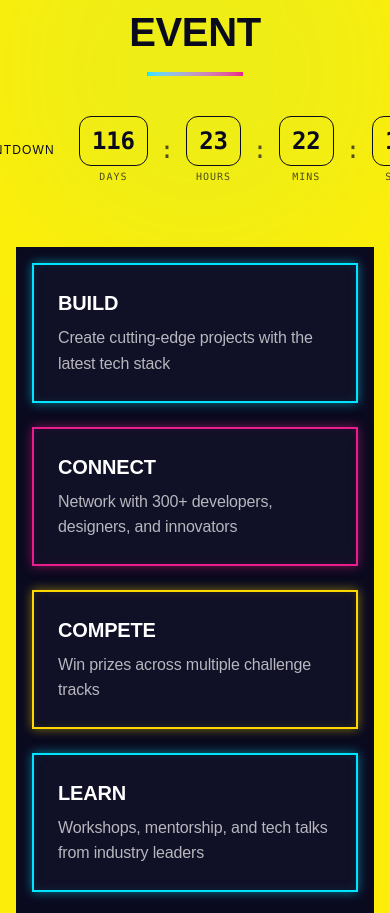
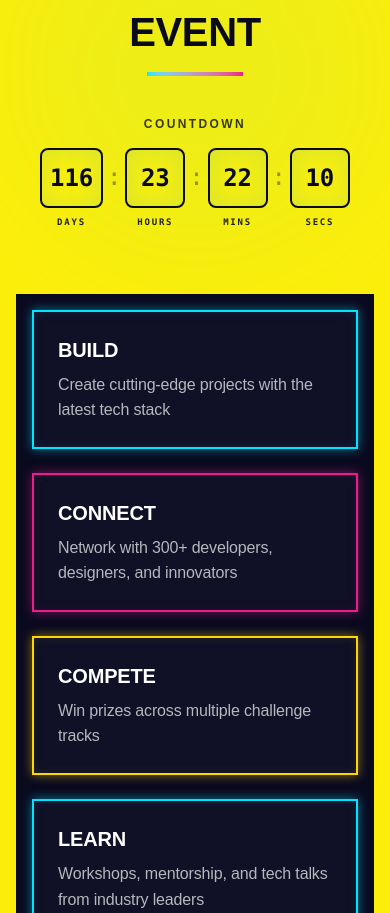
Before and after one commit to HCC-Computer-Science-Association/hackhcc-frontend, a Next.js app: page / in a window 390 px wide. Shown: the part 988-1901 px from the top of the page. Built offline with nearby package versions, Linux system fonts and the light colour scheme; a web font is replaced by a local one.

Commit message:
Updated countdown to be bigger on desktop and work on mobile.

```diff
--- a/components/About.tsx
+++ b/components/About.tsx
@@ -51,17 +51,17 @@ export function About() {
           </h2>
           <div className="w-24 h-1 bg-gradient-to-r from-cyber-cyan to-cyber-magenta mx-auto"></div>
           {/* Countdown */}
-          <div className="mt-10 flex items-center gap-6 justify-center">
-            <div className="text-xs uppercase tracking-widest text-dark-navy font-medium">
+          <div className="mt-10 flex flex-col md:flex-row items-center gap-4 md:gap-8 justify-center">
+            <div className="text-xs sm:text-sm uppercase tracking-[0.2em] text-dark-navy font-bold opacity-80">
               Countdown
             </div>
-            <div className="flex items-center gap-3 text-2xl font-mono text-dark-navy">
+            <div className="flex items-center gap-1 sm:gap-4 lg:gap-6 font-mono text-dark-navy">
               <TimeBox label="days" value={d} />
-              <span className="text-dark-navy/70">:</span>
+              <span className="text-dark-navy/40 text-2xl sm:text-5xl lg:text-7xl mb-6 sm:mb-12 lg:mb-16">:</span>
               <TimeBox label="hours" value={h} />
-              <span className="text-dark-navy/70">:</span>
+              <span className="text-dark-navy/40 text-2xl sm:text-5xl lg:text-7xl mb-6 sm:mb-12 lg:mb-16">:</span>
               <TimeBox label="mins" value={m} />
-              <span className="text-dark-navy/70">:</span>
+              <span className="text-dark-navy/40 text-2xl sm:text-5xl lg:text-7xl mb-6 sm:mb-12 lg:mb-16">:</span>
               <TimeBox label="secs" value={s} />
             </div>
           </div>
--- a/components/TimeBox.tsx
+++ b/components/TimeBox.tsx
@@ -1,11 +1,11 @@
 export function TimeBox({ label, value }: { label: string; value: number | string }) {
   const padded = String(value).padStart(2, "0");
   return (
-    <div className="flex flex-col items-center">
-      <div className="rounded-xl border border-picton-blue/30 bg-jelly-bean/20 px-3 py-2 font-semibold text-portica ">
+    <div className="flex flex-col items-center min-w-[60px] sm:min-w-[120px] lg:min-w-[160px]">
+      <div className="w-full rounded-lg sm:rounded-2xl border-2 border-picton-blue/30 bg-jelly-bean/20 px-2 py-3 sm:px-6 sm:py-6 lg:px-8 lg:py-8 font-black text-portica text-2xl sm:text-5xl lg:text-7xl text-center shadow-[inset_0_0_20px_rgba(61,178,225,0.15)] backdrop-blur-md">
         {padded}
       </div>
-      <div className="mt-1 text-[10px] uppercase tracking-widest text-dark-navy/70 font-medium">
+      <div className="mt-2 sm:mt-4 text-[9px] sm:text-xs lg:text-sm uppercase tracking-[0.2em] text-dark-navy font-black opacity-90">
         {label}
       </div>
     </div>
```
